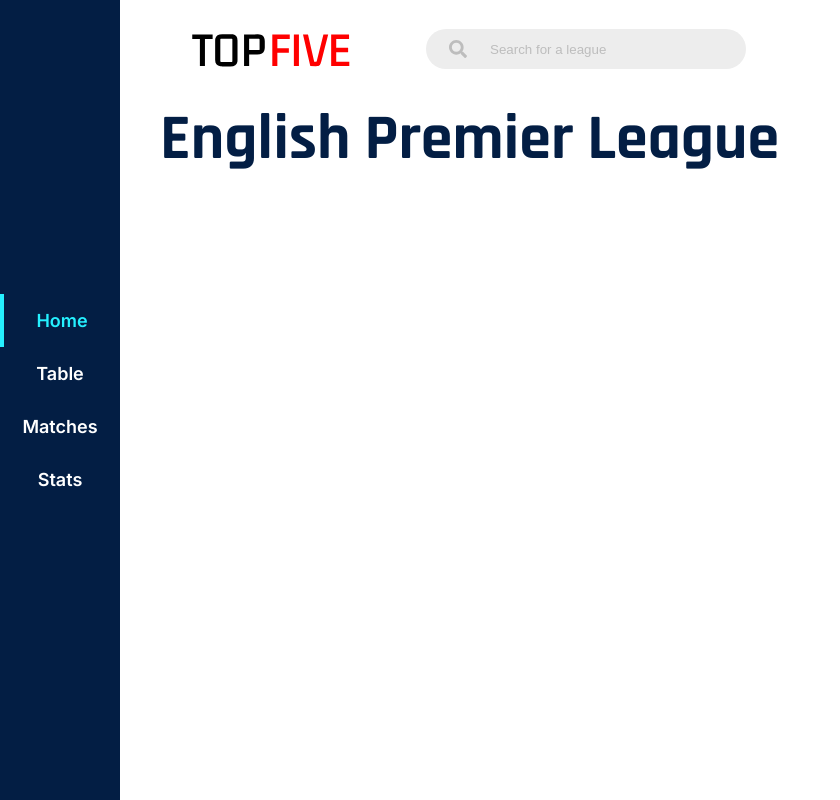
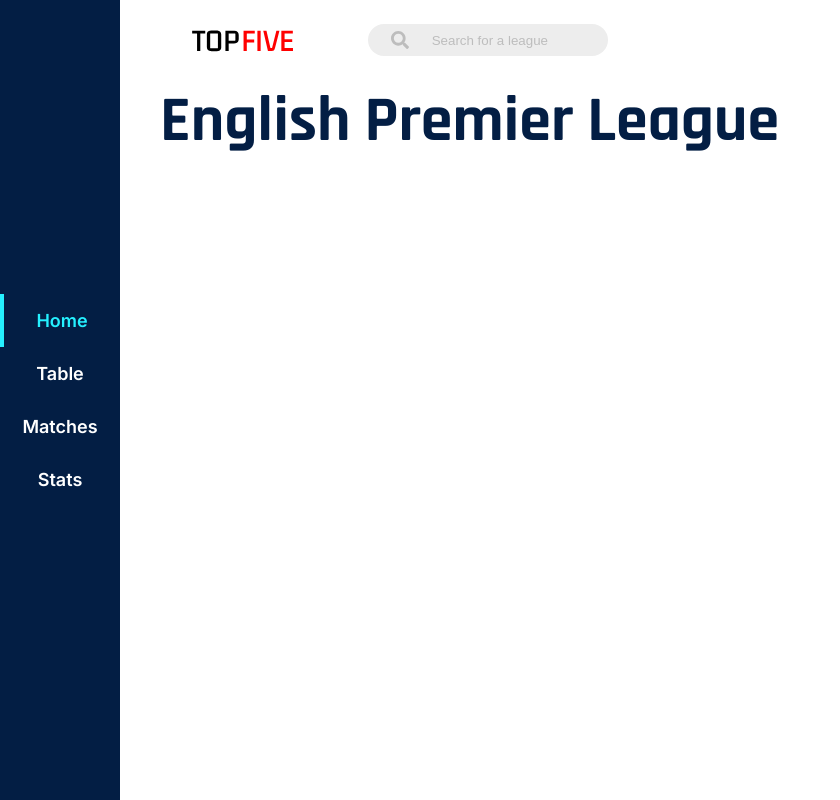
Before and after one commit to PedroEnciso/top-five, a React (Create React App) app: page / in a window 1280 px wide. Shown: the whole page, without its empty margins (0-840 px from the left). Built offline with nearby package versions, Linux system fonts and the light colour scheme.

Commit message:
changed logo and search bar height

```diff
--- a/src/styles/app.scss
+++ b/src/styles/app.scss
@@ -24,7 +24,7 @@ body {
   margin-top: 1.5rem;
   margin-bottom: 1.5rem;
   img {
-    height: 3.125rem;
+    height: 2rem;
     margin-left: 4.5rem;
     margin-right: 4.5rem;
   }
@@ -39,8 +39,8 @@ body {
       transform: translate(-50%, -50%);
     }
     input {
-      height: 2.5rem;
-      width: 20rem;
+      height: 2rem;
+      width: 15rem;
       border: none;
       background: $light-gray;
       border-radius: 20px;
```
